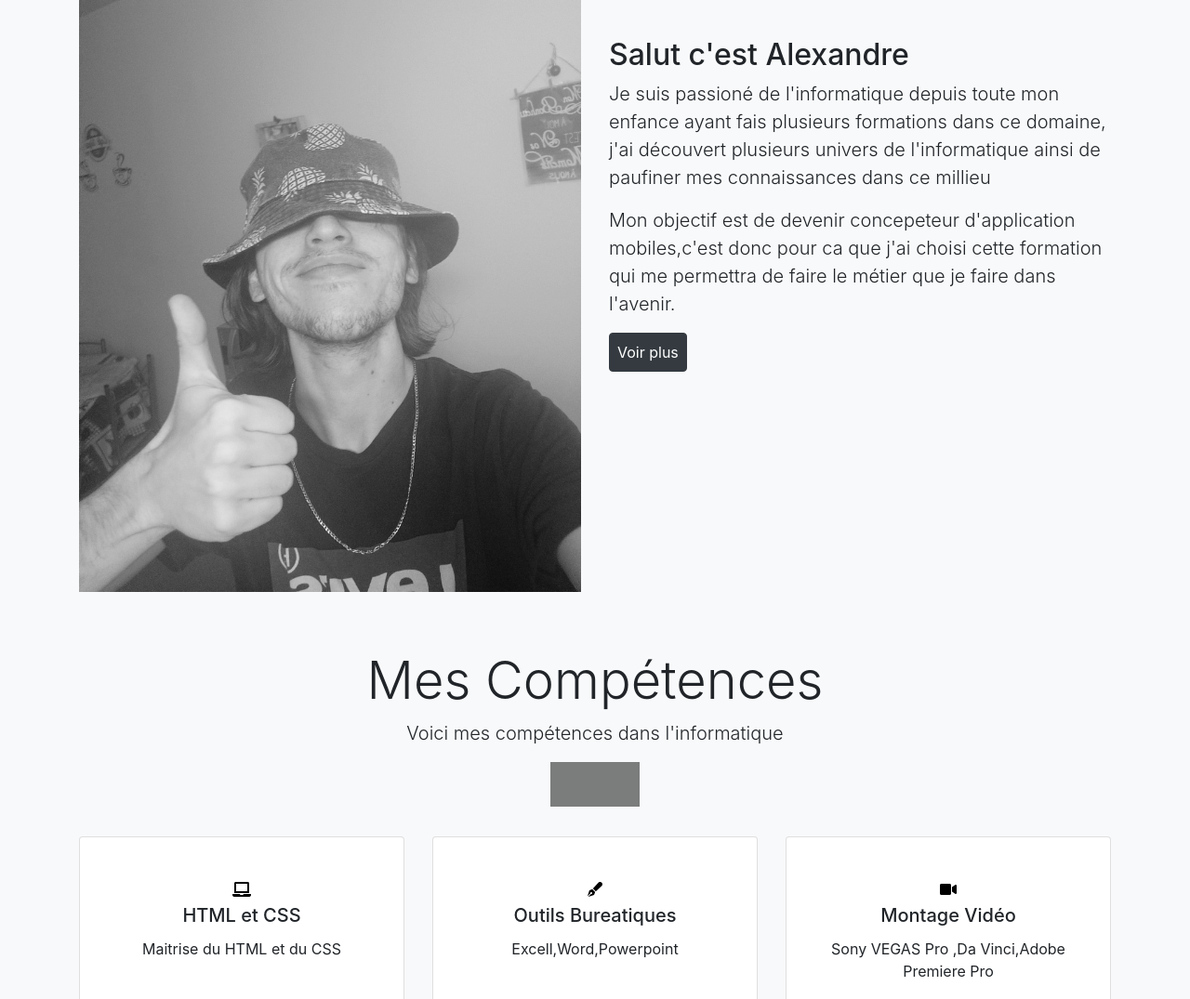
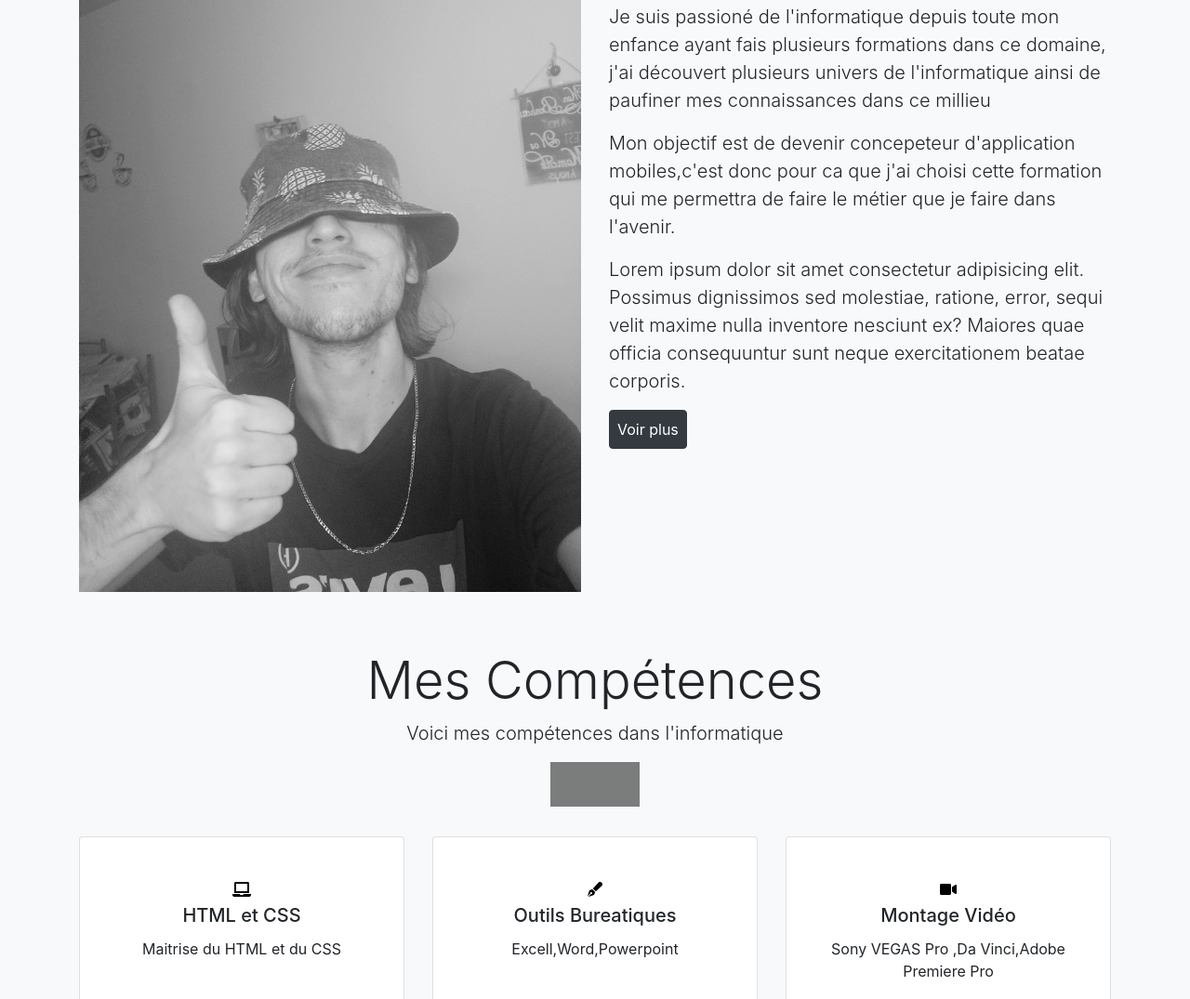
Before and after one commit to Areku57/Bernabeo-Alexandre-Portfolio-Alexandre, a plain HTML site: page index.html in a window 1280 px wide. Shown: the part 997-2072 px from the top of the page at 93% size. Drawn offline with nearby package versions, Linux system fonts and the light colour scheme.

Commit message:
Change index.html

```diff
--- a/index.html
+++ b/index.html
@@ -94,6 +94,7 @@
                     <h2 class="displaty-4">Salut c'est Alexandre</h2>
                     <p class="lead">Je suis passioné de l'informatique depuis toute mon enfance ayant fais plusieurs formations dans ce domaine, j'ai découvert plusieurs univers de l'informatique ainsi de paufiner mes connaissances dans ce millieu </p>
                     <p class="lead"> Mon objectif est de devenir concepeteur d'application mobiles,c'est donc pour ca que j'ai choisi cette formation qui me permettra de faire le métier que je faire dans l'avenir.</p>
+                    <p class="lead">Lorem ipsum dolor sit amet consectetur adipisicing elit. Possimus dignissimos sed molestiae, ratione, error, sequi velit maxime nulla inventore nesciunt ex? Maiores quae officia consequuntur sunt neque exercitationem beatae corporis.</Label></p>
                     <a href="#" class="btn btn-dark p-2">Voir plus</a>
                 </div>
             </div>
```
